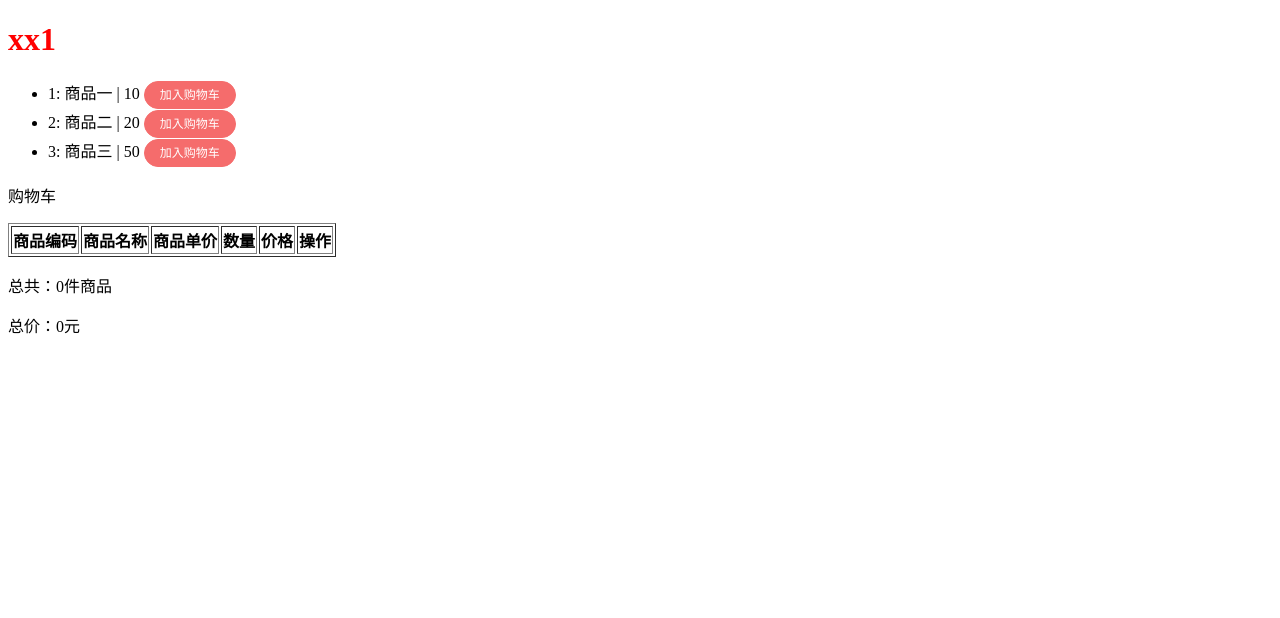
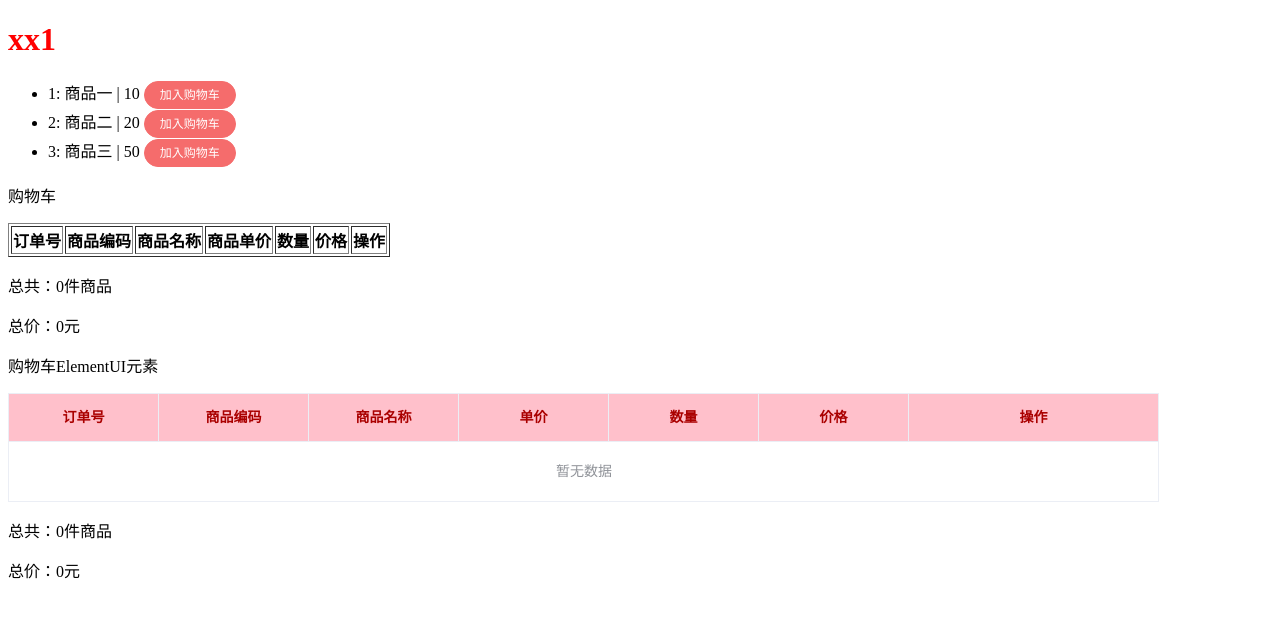
Before and after one commit to oral0717/VuePractices, a Vue app in the folder kkb/: page / in a window 1280 px wide. Shown: the top 618 px of the page. Built offline with nearby package versions, Linux system fonts and the light colour scheme.

Commit message:
加入el-table

```diff
--- a/kkb/src/App.vue
+++ b/kkb/src/App.vue
@@ -12,6 +12,7 @@
       </li>
     </ul>
     <Cart :cartArr="cart" @add="onAdd" @reduce="onReduce" @del="onDel"/>
+    <CartElementUI :cartArr="cart" @add="onAdd" @reduce="onReduce" @del="onDel"/>
   </div>
 </template>
 
@@ -20,12 +21,14 @@ import Vue from 'vue'
 import ElementUI from 'element-ui'
 import 'element-ui/lib/theme-chalk/index.css'
 import Cart from './components/Cart'
+import CartElementUI from './components/CartElementUI'
 
 Vue.use(ElementUI)
 
 export default {
   components: {
-    Cart
+    Cart,
+    CartElementUI
   },
   data() {
     return {
--- a/kkb/src/components/Cart.vue
+++ b/kkb/src/components/Cart.vue
@@ -3,6 +3,7 @@
     <p>购物车</p>
     <table border="1">
       <thead>
+        <th>订单号</th>
         <th>商品编码</th>
         <th>商品名称</th>
         <th>商品单价</th>
@@ -12,6 +13,7 @@
       </thead>
       <tbody>
         <tr v-for="(good,index) in cartArr" :key="good.id">
+          <td>{{good.masterNumber}}</td>
           <td>{{good.id}}</td>
           <td>{{good.text}}</td>
           <td>{{good.price}}</td>
--- /dev/null
+++ b/kkb/src/components/CartElementUI.vue
@@ -0,0 +1,105 @@
+<template>
+  <div style="width: 1151px;">
+    <p>购物车ElementUI元素</p>
+    <el-table
+      :data="cartArr"
+      :stripe="true"
+      :show-header="true"
+      :highlight-current-row="true"
+      :cell-style="{textAlign: 'center', color:'#f00'}"
+      :header-cell-style="{background:'pink',color:'#a00',textAlign: 'center'}"
+      :span-method="spanMethod"
+      border>
+      <el-table-column
+        prop="masterNumber"
+        label="订单号"
+        width="150">
+      </el-table-column>
+      <el-table-column
+        prop="id"
+        label="商品编码"
+        width="150">
+      </el-table-column>
+      <el-table-column
+        prop="text"
+        label="商品名称"
+        width="150">
+      </el-table-column>
+      <el-table-column
+        prop="price"
+        label="单价"
+        width="150">
+      </el-table-column>
+      <el-table-column
+        prop="count"
+        label="数量"
+        width="150">
+      </el-table-column>
+      <el-table-column
+        label="价格"
+        width="150">
+        <template slot-scope="scope">{{ scope.row.price * scope.row.count }}</template>
+      </el-table-column>
+      <el-table-column
+        label="操作"
+        width="250">
+        <template slot-scope="scope">
+          <el-button
+            type="danger"
+            size="mini"
+            round
+            @click="add(scope.$index)"> + </el-button>
+          <el-button
+            type="warning"
+            size="mini"
+            round
+            @click="reduce(scope.$index)"> - </el-button>
+          <el-button
+            type="primary"
+            size="mini"
+            round @click="del(scope.$index)"> 删除 </el-button>
+        </template>
+      </el-table-column>
+    </el-table>
+    <p>总共：{{totalNumber}}件商品</p>
+    <p>总价：{{total}}元</p>
+  </div>
+</template>
+<script>
+export default {
+  props: ["cartArr"], // 接收父组件传入的数据
+  computed: {
+    totalNumber() {
+      return this.cartArr.reduce((sum, next)=>{
+        return sum += next.count
+      }, 0)
+    },
+    total() {
+      return this.cartArr.reduce((sum, next)=>{
+        return sum += next.price * next.count
+      }, 0)
+    }
+  },
+  methods: {
+    add(i){
+      console.log(i)
+      this.$emit('add', {index: i})
+    },
+    reduce(i) {
+      this.$emit('reduce', {index: i})
+    },
+    del(i) {
+      this.$emit('del', {index:i})
+    },
+    spanMethod(args) {
+      console.log(args)
+    }
+  }
+}
+</script>
+
+<style scoped>
+.header {
+  text-align:center;
+}
+</style>
```
